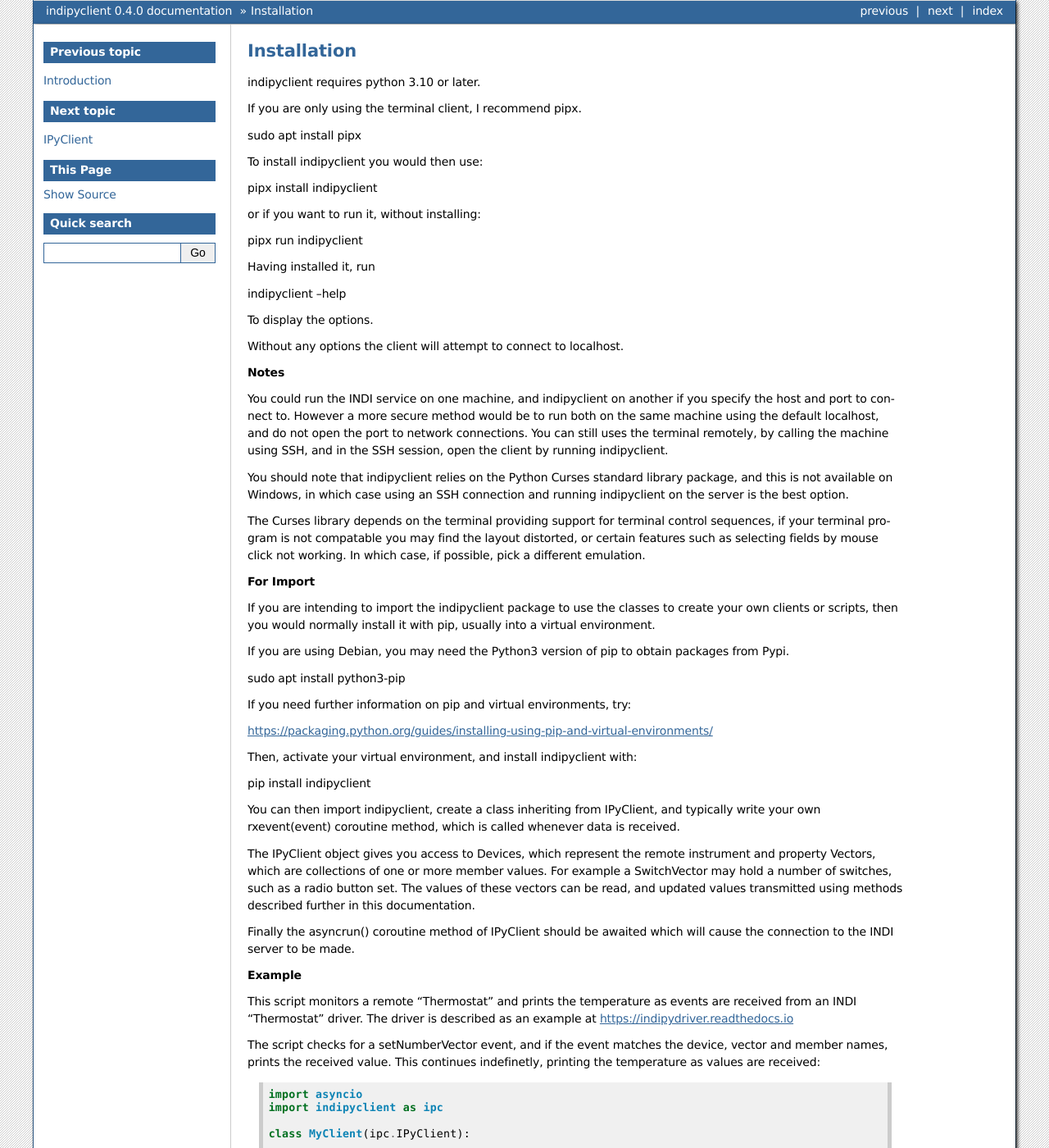
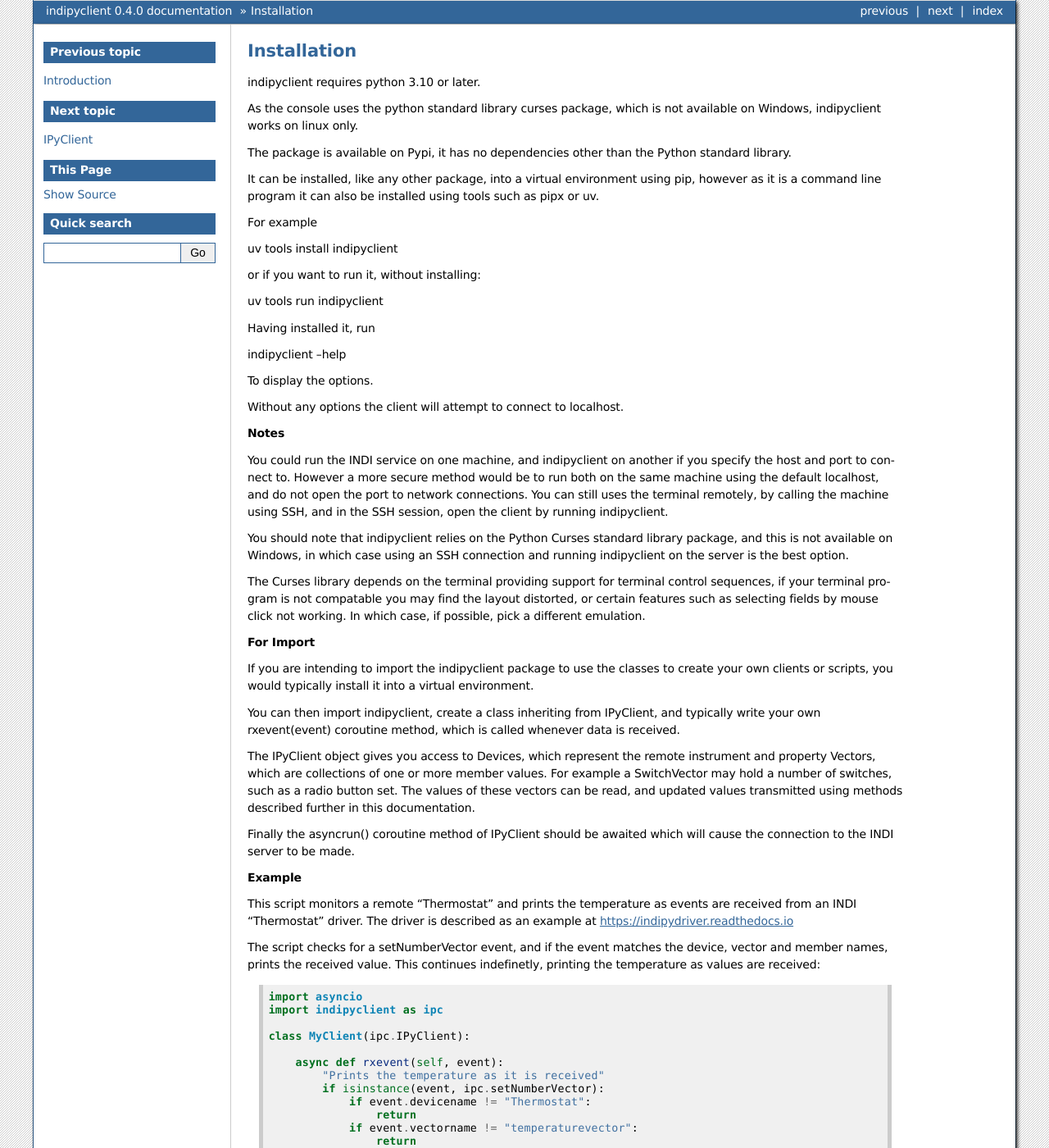
Before and after one commit to bernie-skipole/indipyclient, a Sphinx documentation site: the page built from docs/source/usage/installation.rst, in a window 1280 px wide and 1400 px high. Shown: the whole window at 82% size. Built offline with Sphinx 7.4.7, drawn with Linux system fonts in a browser that asks for light colours.

Commit message:
Updating docs

```diff
--- a/docs/source/usage/installation.rst
+++ b/docs/source/usage/installation.rst
@@ -3,17 +3,19 @@
 
 indipyclient requires python 3.10 or later.
 
-If you are only using the terminal client, I recommend pipx.
+As the console uses the python standard library curses package, which is not available on Windows, indipyclient works on linux only.
 
-sudo apt install pipx
+The package is available on Pypi, it has no dependencies other than the Python standard library.
 
-To install indipyclient you would then use:
+It can be installed, like any other package, into a virtual environment using pip, however as it is a command line program it can also be installed using tools such as pipx or uv.
 
-pipx install indipyclient
+For example
+
+uv tools install indipyclient
 
 or if you want to run it, without installing:
 
-pipx run indipyclient
+uv tools run indipyclient
 
 Having installed it, run
 
@@ -33,19 +35,7 @@
 
 **For Import**
 
-If you are intending to import the indipyclient package to use the classes to create your own clients or scripts, then you would normally install it with pip, usually into a virtual environment.
-
-If you are using Debian, you may need the Python3 version of pip to obtain packages from Pypi.
-
-sudo apt install python3-pip
-
-If you need further information on pip and virtual environments, try:
-
-https://packaging.python.org/guides/installing-using-pip-and-virtual-environments/
-
-Then, activate your virtual environment, and install indipyclient with:
-
-pip install indipyclient
+If you are intending to import the indipyclient package to use the classes to create your own clients or scripts, you would typically install it into a virtual environment.
 
 You can then import indipyclient, create a class inheriting from IPyClient, and typically write your own rxevent(event) coroutine method, which is called whenever data is received.
 
```
